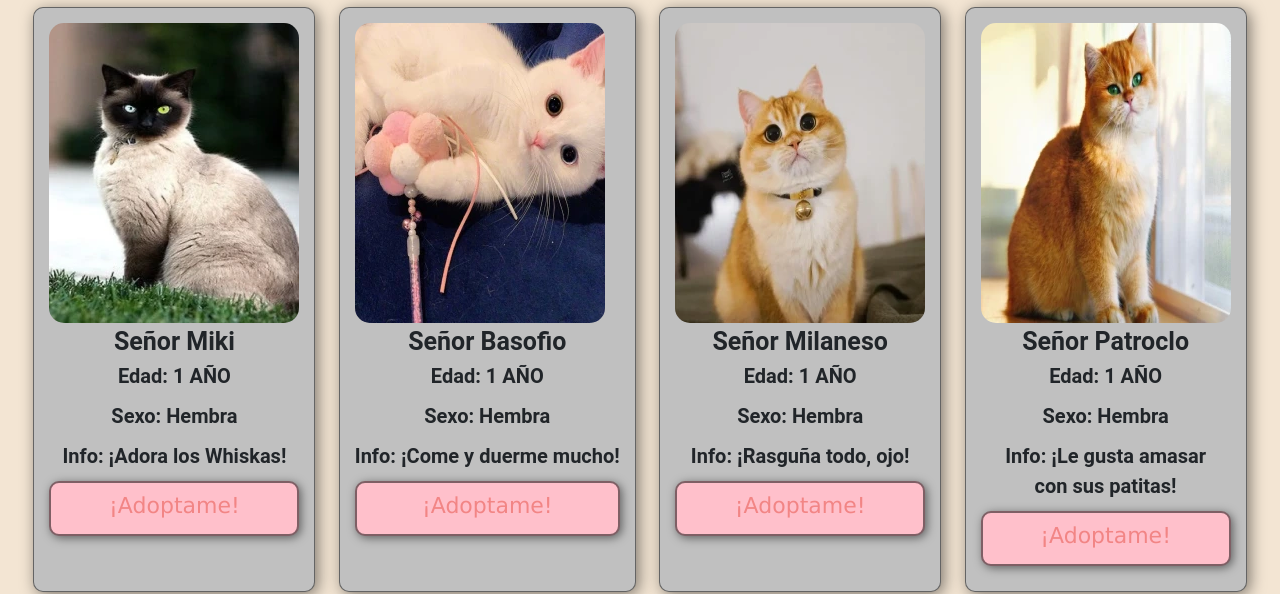
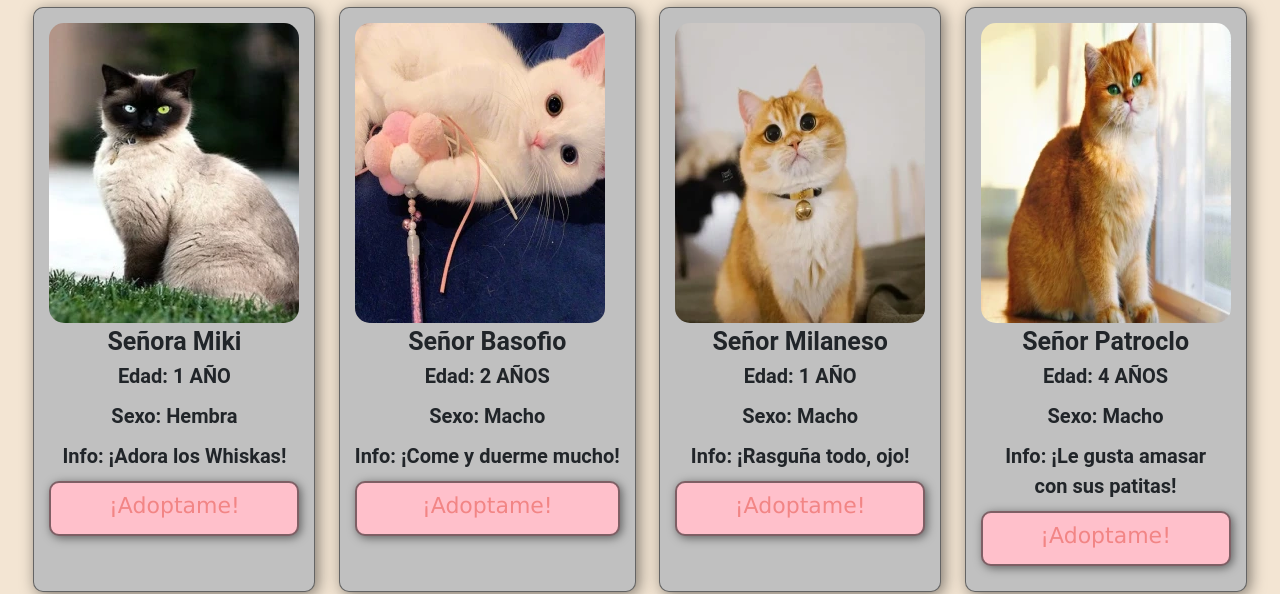
Before and after one commit to FlorCanepa/CoderEntrega, a plain HTML site: page pages/galeria.html in a window 1280 px wide. Shown: the part 208-802 px from the top of the page. Drawn offline with nearby package versions, Linux system fonts and the light colour scheme.

Commit message:
cards arreglos

```diff
--- a/pages/galeria.html
+++ b/pages/galeria.html
@@ -50,7 +50,7 @@
           <div class="cajasAdopcion">
             <figure id="imagenes">
                 <img src="../imagen/gatitos en adopcion/adop1.webp" alt="foto de gatito siames sentado con ojos de diferente color">
-                <figcaption>Señor Miki</figcaption>
+                <figcaption>Señora Miki</figcaption>
                 <p>Edad: 1 AÑO</p>
                 <p>Sexo: Hembra</p>
                 <p>Info: ¡Adora los Whiskas!</p>
@@ -66,8 +66,8 @@
             <figure>
                     <img src="../imagen/gatitos en adopcion/adop2.webp" alt="foto gatito blanco recostado jugando con un peluche rosa">
                     <figcaption> Señor Basofio</figcaption>
-                    <p>Edad: 1 AÑO</p>
-                    <p>Sexo: Hembra</p>
+                    <p>Edad: 2 AÑOS</p>
+                    <p>Sexo: Macho</p>
                     <p>Info: ¡Come y duerme mucho!</p>
                     <div class="boton">
                       <a href="requisitos.html">
@@ -83,7 +83,7 @@
                 <img src="../imagen/gatitos en adopcion/adop3.webp" alt="foto gatito naranja sentado mirando fijo">
                 <figcaption>Señor Milaneso</figcaption>
                 <p>Edad: 1 AÑO</p>
-                <p>Sexo: Hembra</p>
+                <p>Sexo: Macho</p>
                 <p>Info: ¡Rasguña todo, ojo!</p>
                 <div class="boton">
                   <a href="requisitos.html">
@@ -98,8 +98,8 @@
             <figure>
                  <img src="../imagen/gatitos en adopcion/adop4.webp" alt="foto gatito naranja gordito de ojos verdes">
             <figcaption>Señor Patroclo</figcaption>
-            <p>Edad: 1 AÑO</p>
-                <p>Sexo: Hembra</p>
+            <p>Edad: 4 AÑOS</p>
+                <p>Sexo: Macho</p>
                 <p>Info: ¡Le gusta amasar <br>con sus patitas!</br></p>
                 <div class="boton">
                   <a href="requisitos.html">
```
